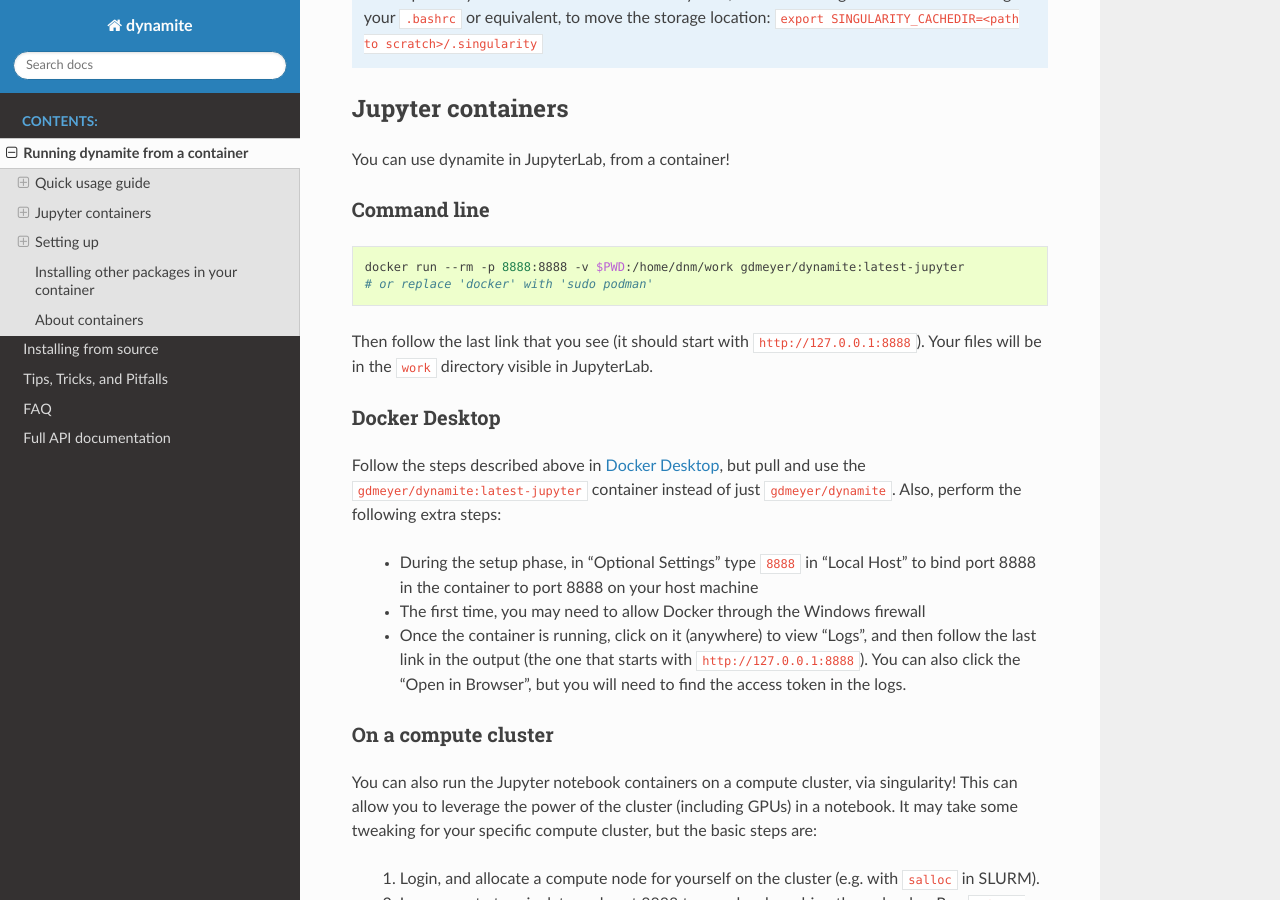
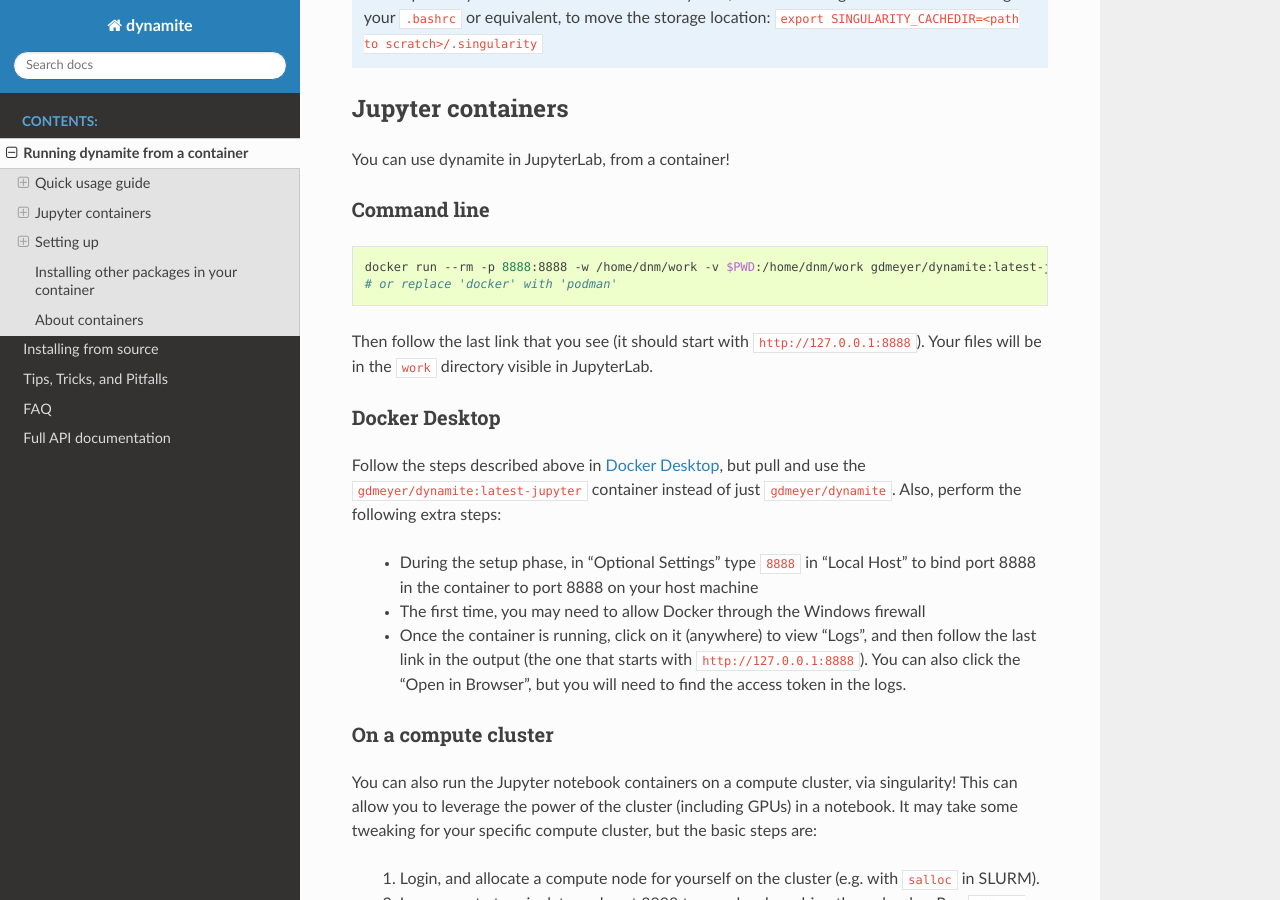
Before and after one commit to GregDMeyer/dynamite, a Sphinx documentation site: the page built from docs/containers.rst, in a window 1280 px wide and 900 px high, scrolled down 2225 px. Built offline with Sphinx 7.4.7 and the Read the Docs theme 2.0.0, drawn with Linux system fonts in a browser that asks for light colours.

Commit message:
set working directory in jupyter docker command

```diff
--- a/docs/containers.rst
+++ b/docs/containers.rst
@@ -105,8 +105,8 @@
 
 .. code:: bash
 
-    docker run --rm -p 8888:8888 -v $PWD:/home/dnm/work gdmeyer/dynamite:latest-jupyter
-    # or replace 'docker' with 'sudo podman'
+    docker run --rm -p 8888:8888 -w /home/dnm/work -v $PWD:/home/dnm/work gdmeyer/dynamite:latest-jupyter
+    # or replace 'docker' with 'podman'
 
 Then follow the last link that you see (it should start with ``http://127.0.0.1:8888``).
 Your files will be in the ``work`` directory visible in JupyterLab.
```
